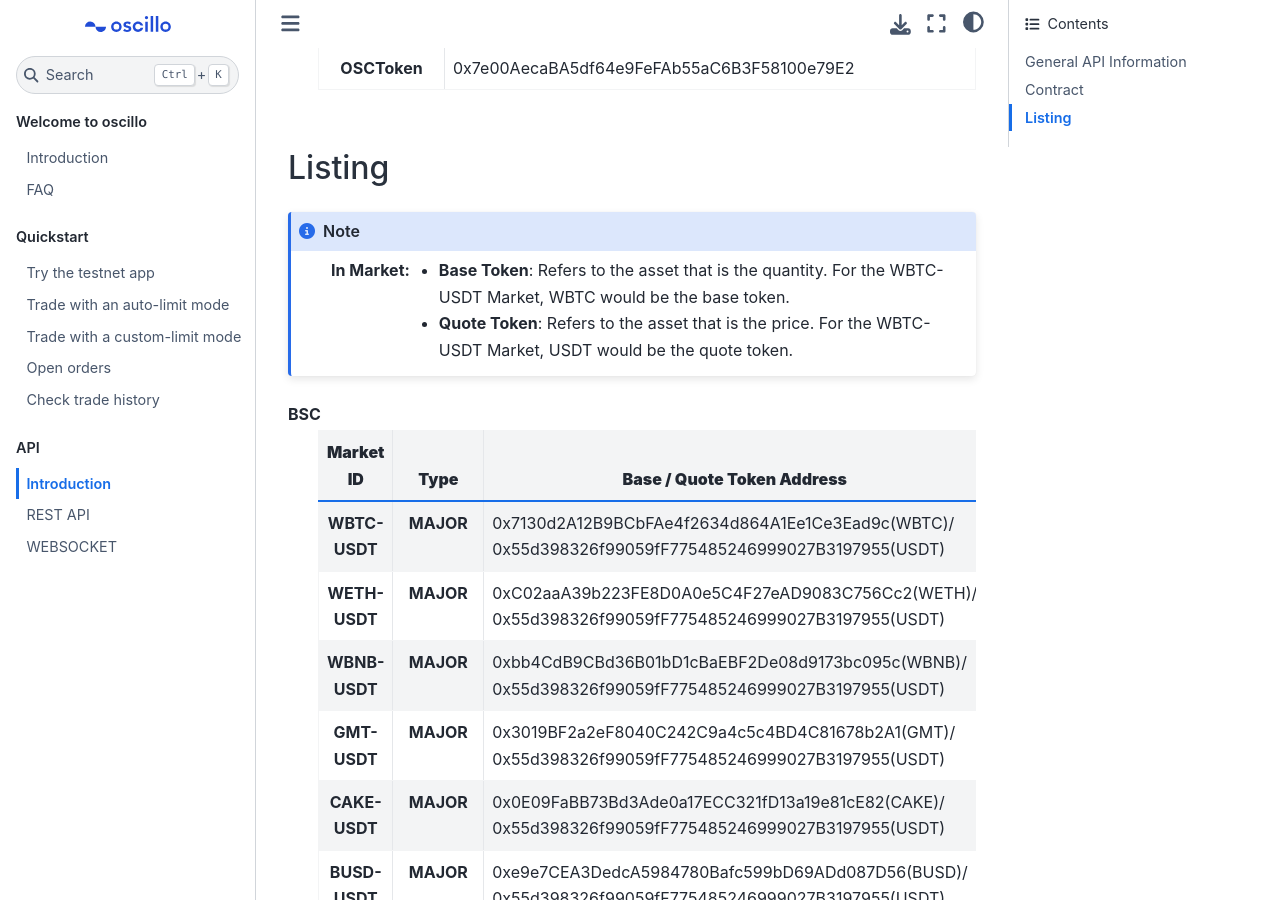
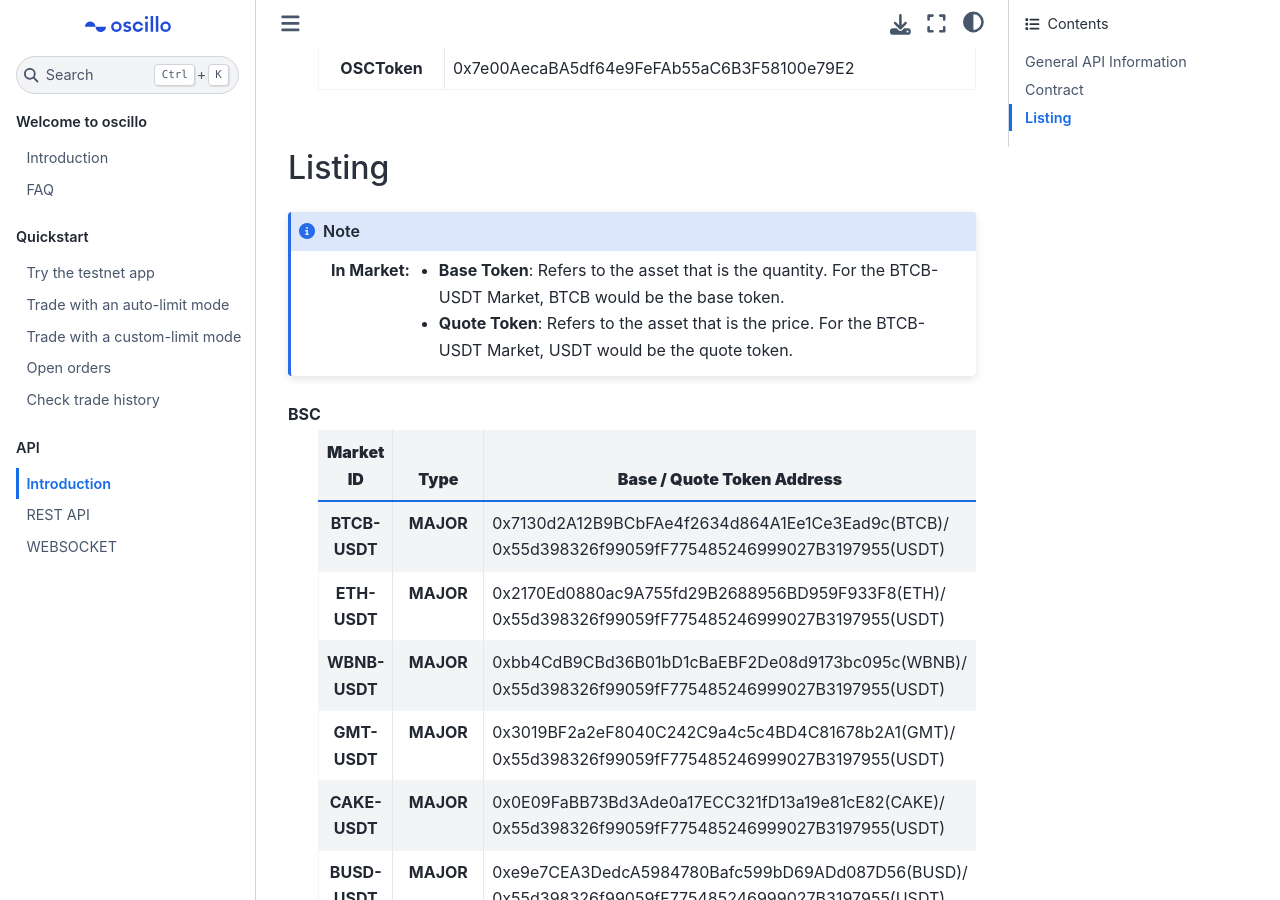
Before and after one commit to oscillo-finance/Docs, a Sphinx documentation site: the page built from docs/source/api/introduction.rst, in a window 1280 px wide and 900 px high, scrolled down 2470 px. Built offline with Sphinx 7.4.7 and the Sphinx Book theme 1.1.4, drawn with Linux system fonts in a browser that asks for light colours; some of the changed text lies outside the part shown.

```diff
--- a/docs/source/api/introduction.rst
+++ b/docs/source/api/introduction.rst
@@ -82,7 +82,7 @@ Terminology
 
 * **precision**: The range of the floating-point of the ``price``. ``lprice`` is expressed as a combination of ``precision`` and ``price_denom``. lprice = price.toFixed(precision) * price_denom
 
-* **lprice**: the guaranteed price and is the worst price that can be accepted in the order request. For quick execution of orders, the ``lprice`` should be set at a disadvantage compared to the market ``price``. When the market ``price`` of WBTC is $30,000, selling ``lprice`` should be less than $30,000, and buying ``lprice`` should be above $30,000. In the oscillo interface, ``lprice`` is displayed as only if [≥, ≤]
+* **lprice**: the guaranteed price and is the worst price that can be accepted in the order request. For quick execution of orders, the ``lprice`` should be set at a disadvantage compared to the market ``price``. When the market ``price`` of BTCB is $30,000, selling ``lprice`` should be less than $30,000, and buying ``lprice`` should be above $30,000. In the oscillo interface, ``lprice`` is displayed as only if [≥, ≤]
 
 * **reserve**: This is the protocol reserve of the market deducted from your token received. The reserves are redistributed to participants through OSC tokens. TradingFee = reserve / reserve_denome * TradeVolume
 
@@ -123,17 +123,17 @@ Listing
 .. note::
 
   :In Market:
-    * **Base Token**: Refers to the asset that is the quantity. For the WBTC-USDT Market, WBTC would be the base token.
-    * **Quote Token**: Refers to the asset that is the price. For the WBTC-USDT Market, USDT would be the quote token.
+    * **Base Token**: Refers to the asset that is the quantity. For the BTCB-USDT Market, BTCB would be the base token.
+    * **Quote Token**: Refers to the asset that is the price. For the BTCB-USDT Market, USDT would be the quote token.
 
 
 BSC
     ========================= ======================= ======================================================
     .. centered:: Market ID    .. centered:: Type       .. centered:: Base / Quote Token Address
     ========================= ======================= ======================================================
-    .. centered:: WBTC-USDT    .. centered:: MAJOR      | 0x7130d2A12B9BCbFAe4f2634d864A1Ee1Ce3Ead9c(WBTC)/
+    .. centered:: BTCB-USDT    .. centered:: MAJOR      | 0x7130d2A12B9BCbFAe4f2634d864A1Ee1Ce3Ead9c(BTCB)/
                                                          0x55d398326f99059fF775485246999027B3197955(USDT)
-    .. centered:: WETH-USDT    .. centered:: MAJOR      | 0xC02aaA39b223FE8D0A0e5C4F27eAD9083C756Cc2(WETH)/
+    .. centered:: ETH-USDT    .. centered:: MAJOR       | 0x2170Ed0880ac9A755fd29B2688956BD959F933F8(ETH)/
                                                          0x55d398326f99059fF775485246999027B3197955(USDT)
     .. centered:: WBNB-USDT    .. centered:: MAJOR      | 0xbb4CdB9CBd36B01bD1cBaEBF2De08d9173bc095c(WBNB)/
                                                          0x55d398326f99059fF775485246999027B3197955(USDT)
```
Also changed, not shown: docs/source/api/rest.rst (+6 -6 lines), docs/source/api/ws.rst (+16 -16 lines).
